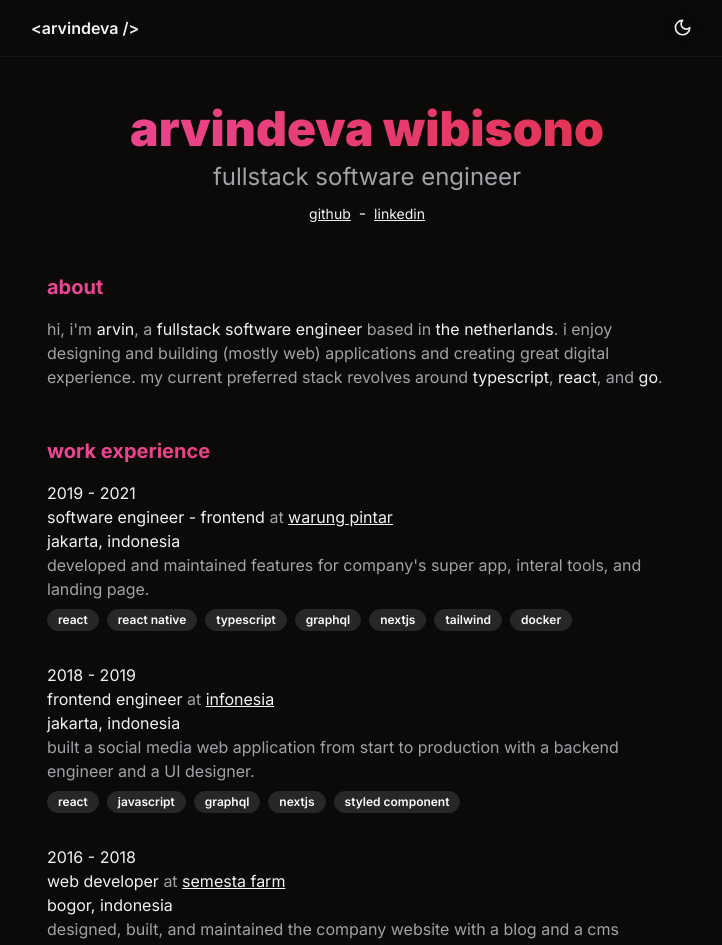
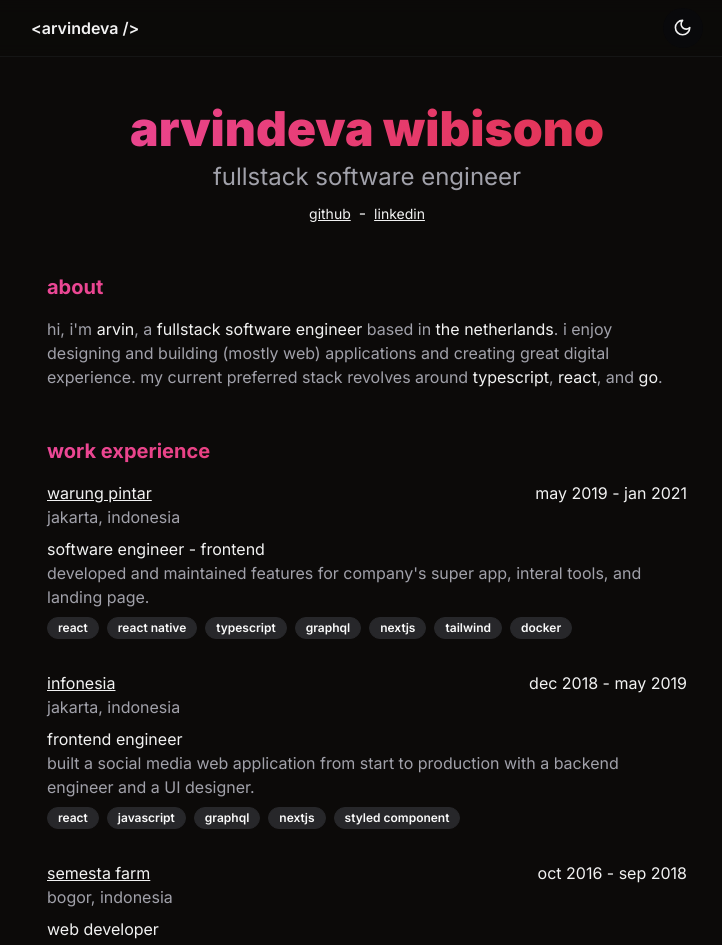
Before and after one commit to arvindeva/arvindeva-dev, a Next.js app: page / in a window 1280 px wide. Shown: the top 945 px of the page, without its empty margins (273-995 px from the left). Built offline with nearby package versions, Linux system fonts and the light colour scheme.

Commit message:
work experience formatting

```diff
--- a/src/components/work-experience.tsx
+++ b/src/components/work-experience.tsx
@@ -6,7 +6,7 @@ import { Badge } from "@/components/ui/badge";
 const workExperienceData = [
   {
     id: 1,
-    date: "2019 - 2021",
+    date: "may 2019 - jan 2021",
     title: "software engineer - frontend",
     company: {
       name: "warung pintar",
@@ -27,7 +27,7 @@ const workExperienceData = [
   },
   {
     id: 2,
-    date: "2018 - 2019",
+    date: "dec 2018 - may 2019",
     title: "frontend engineer",
     company: {
       name: "infonesia",
@@ -40,7 +40,7 @@ const workExperienceData = [
   },
   {
     id: 3,
-    date: "2016 - 2018",
+    date: "oct 2016 - sep 2018",
     title: "web developer",
     company: {
       name: "semesta farm",
@@ -77,7 +77,7 @@ const workExperienceData = [
       "rails",
       "rspec",
       "selenium",
-      "chai",
+      "jasmine",
       "jenkins",
     ],
   },
@@ -91,14 +91,18 @@ export default function WorkExperience() {
         {workExperienceData.map((exp) => {
           return (
             <div key={exp.id}>
-              <h2 className="text-foreground">{exp.date}</h2>
-              <h2>
-                {exp.title} <span className="text-muted-foreground">at</span>{" "}
-                <Link href={exp.company.url} className="underline">
-                  {exp.company.name}
-                </Link>
-              </h2>
-              {exp.company.location}
+              <div className="flex flex-row justify-between">
+                <h2>
+                  <Link href={exp.company.url} className="underline">
+                    {exp.company.name}
+                  </Link>{" "}
+                </h2>
+                <h2 className="text-foreground text-base">{exp.date}</h2>
+              </div>
+              <p className="text-muted-foreground mb-2">
+                {exp.company.location}
+              </p>
+              <h2>{exp.title}</h2>
               <p className="text-muted-foreground mb-2">{exp.description}</p>
               <div className="flex flex-row gap-x-2 flex-wrap gap-y-2">
                 {exp.stack.map((tech) => {
```
